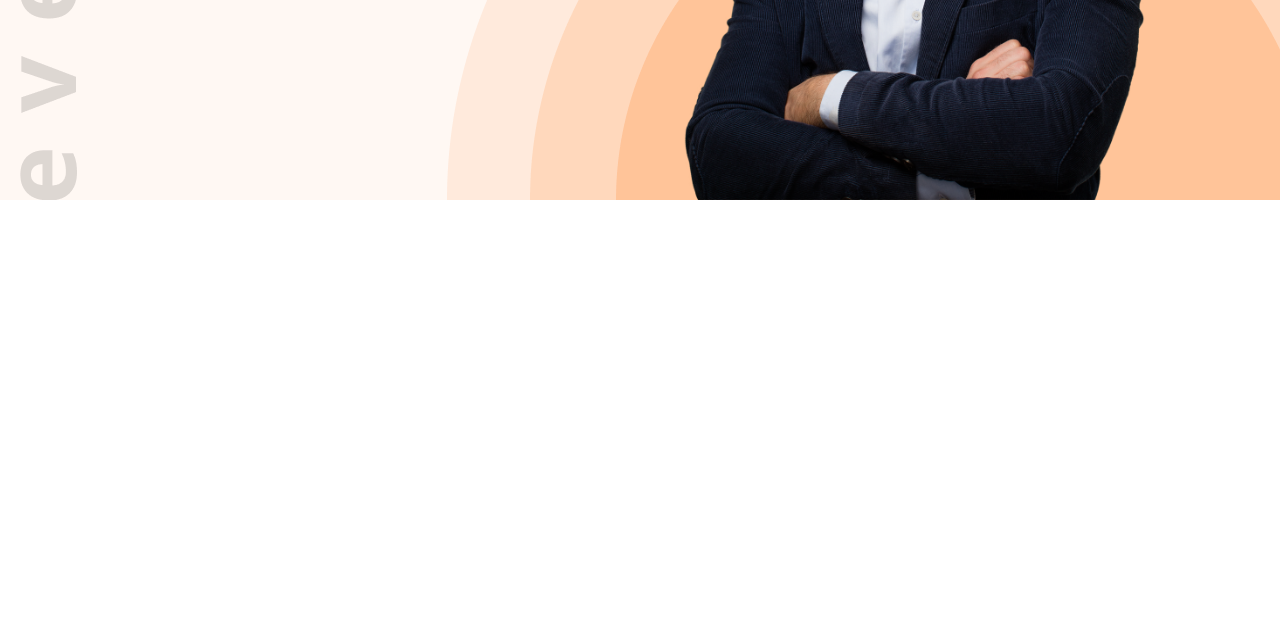
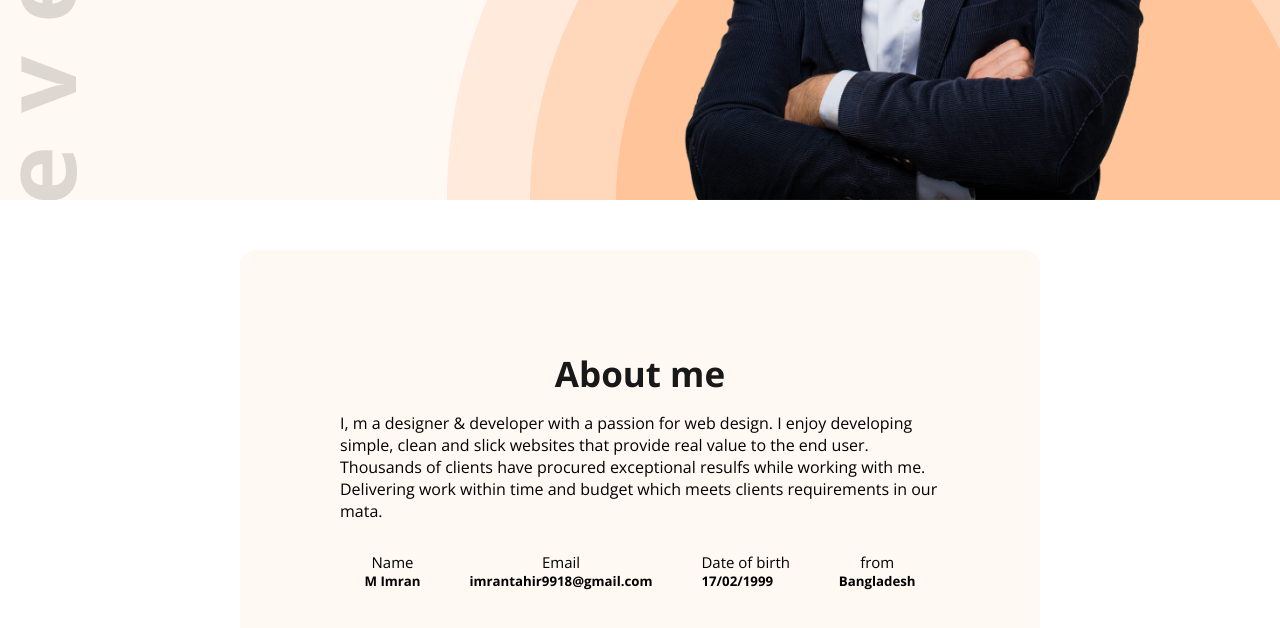
Before and after one commit to Imranahmed935/web-dev-portfolio-2024, a plain HTML site: page index.html in a window 1280 px wide. Shown: the part 460-1088 px from the top of the page. Before the commit the page ends 800 px from the top, so only its background shows below. Drawn offline with nearby package versions, Linux system fonts and the light colour scheme.

Commit message:
about section added

```diff
--- a/index.html
+++ b/index.html
@@ -36,5 +36,35 @@
         <img class="image-field" src="./images/hardy.png" alt="" />
       </div>
     </header>
+    <main>
+      <section class="section-area">
+        <h2 class="section-title">About me</h2>
+        <p class=".section-details">
+          I, m a designer & developer with a passion for web design. I enjoy
+          developing simple, clean and slick websites that provide real value to
+          the end user. Thousands of clients have procured exceptional resulfs
+          while working with me. Delivering work within time and budget which
+          meets clients requirements in our mata.
+        </p>
+        <div class="section-values">
+          <div>
+            <p class="detail">Name</p>
+            <h5>M Imran</h5>
+          </div>
+          <div>
+            <p class="detail">Email</p>
+            <h5>imrantahir9918@gmail.com</h5>
+          </div>
+          <div>
+            <p class="detail">Date of birth</p>
+            <h5>17/02/1999</h5>
+          </div>
+          <div>
+            <p class="detail">from</p>
+            <h5>Bangladesh</h5>
+          </div>
+        </div>
+      </section>
+    </main>
   </body>
 </html>
```
